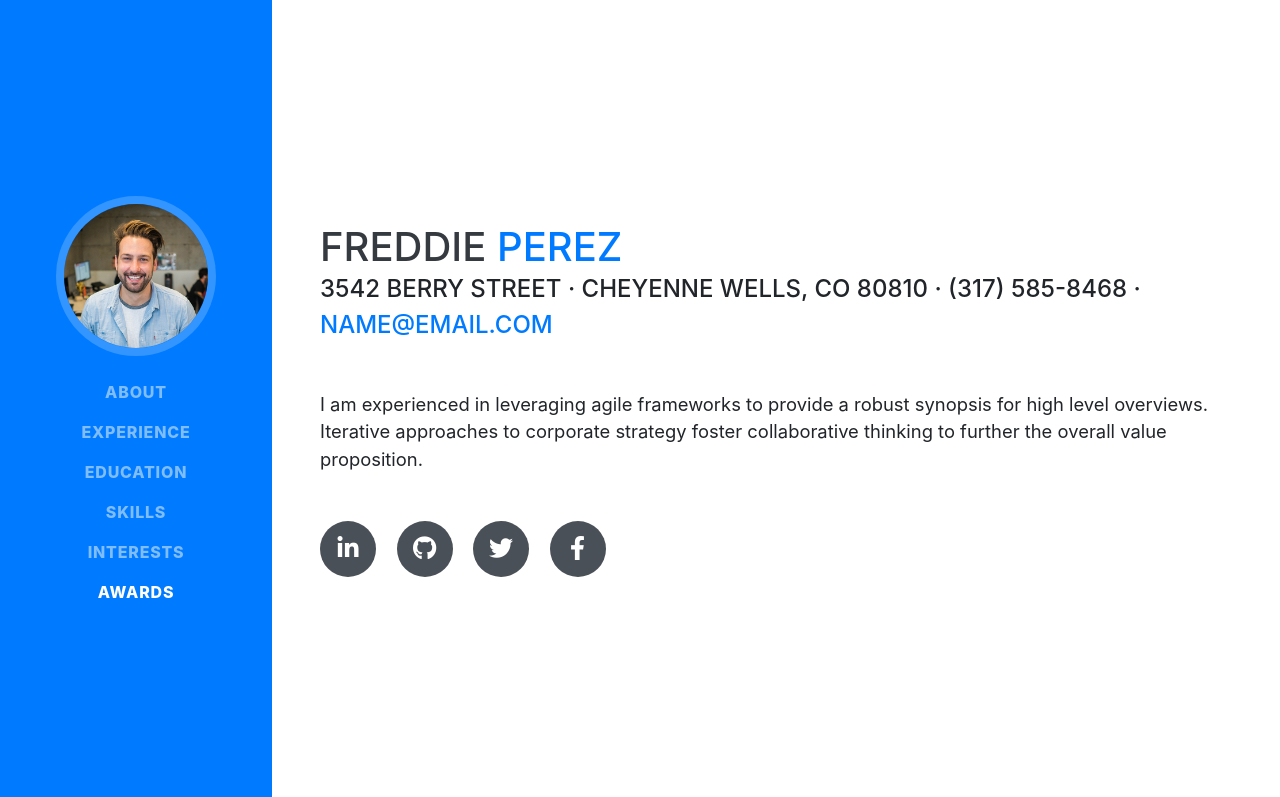
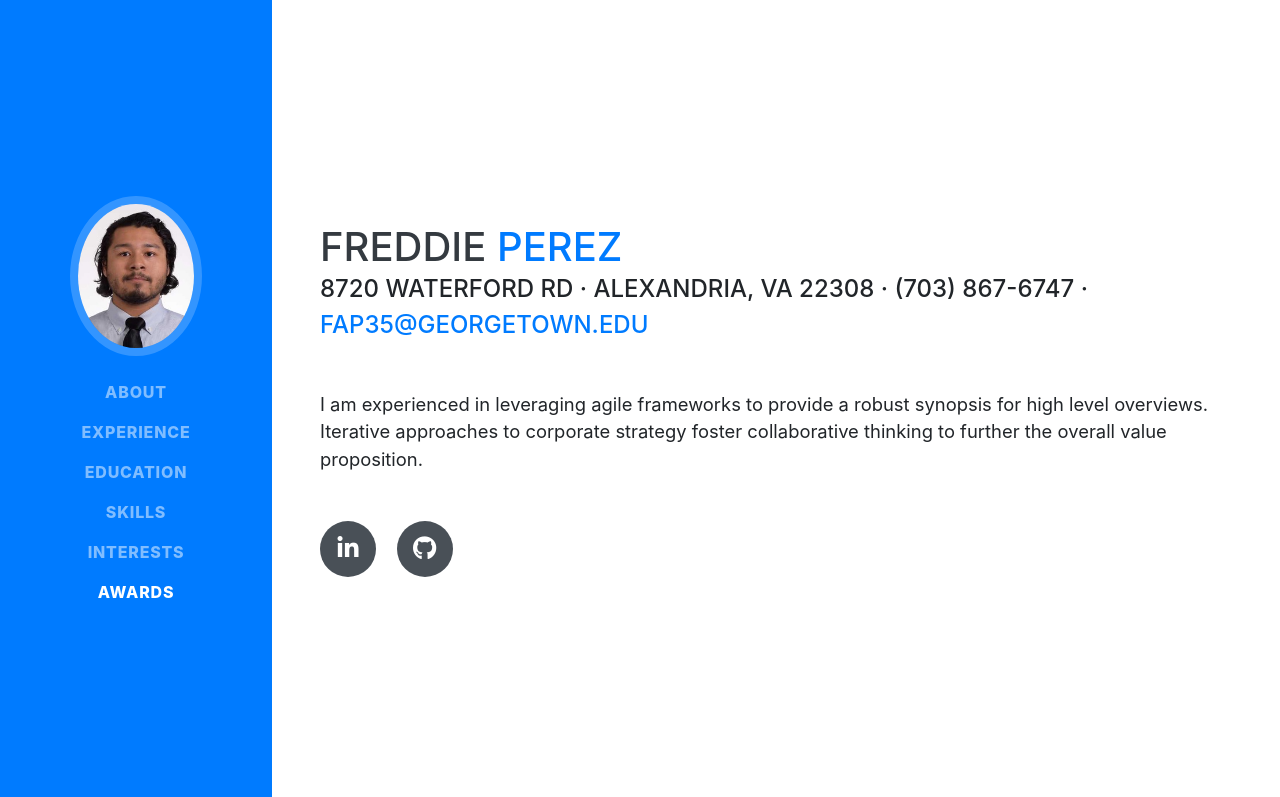
Before and after one commit to fabelperez/resume, a website with bundled scripts: page index.html in a window 1280 px wide. Shown: the top 797 px of the page. Built offline with nearby package versions, Linux system fonts and the light colour scheme; a web font is replaced by a local one.

Commit message:
Editted  index.html
Signed-off-by: Freddie Perez <fperez@ida.org>

```diff
--- a/css/resume.css
+++ b/css/resume.css
@@ -1,6 +1,6 @@
 /*!
  * Start Bootstrap - Resume v5.0.8 (https://startbootstrap.com/template-overviews/resume)
- * Copyright 2013-2019 Start Bootstrap
+ * Copyright 2013-2020 Start Bootstrap
  * Licensed under MIT (https://github.com/BlackrockDigital/startbootstrap-resume/blob/master/LICENSE)
  */
 
--- a/index.html
+++ b/index.html
@@ -27,9 +27,9 @@
 
   <nav class="navbar navbar-expand-lg navbar-dark bg-primary fixed-top" id="sideNav">
     <a class="navbar-brand js-scroll-trigger" href="#page-top">
-      <span class="d-block d-lg-none">Clarence Taylor</span>
+      <span class="d-block d-lg-none">Freddie Perez</span>
       <span class="d-none d-lg-block">
-        <img class="img-fluid img-profile rounded-circle mx-auto mb-2" src="img/profile.jpg" alt="">
+        <img class="img-fluid img-profile rounded-circle mx-auto mb-2" src="img/profile_pic.jfif" alt="">
       </span>
     </a>
     <button class="navbar-toggler" type="button" data-toggle="collapse" data-target="#navbarSupportedContent" aria-controls="navbarSupportedContent" aria-expanded="false" aria-label="Toggle navigation">
@@ -66,22 +66,16 @@
         <h1 class="mb-0">Freddie
           <span class="text-primary">Perez</span>
         </h1>
-        <div class="subheading mb-5">3542 Berry Street · Cheyenne Wells, CO 80810 · (317) 585-8468 ·
-          <a href="mailto:name@email.com">name@email.com</a>
+        <div class="subheading mb-5">8720 Waterford Rd · Alexandria, VA 22308 · (703) 867-6747 ·
+          <a href="mailto:name@email.com">fap35@georgetown.edu</a>
         </div>
         <p class="lead mb-5">I am experienced in leveraging agile frameworks to provide a robust synopsis for high level overviews. Iterative approaches to corporate strategy foster collaborative thinking to further the overall value proposition.</p>
         <div class="social-icons">
           <a href="#">
             <i class="fab fa-linkedin-in"></i>
           </a>
-          <a href="#">
+          <a href="http://github.com/fabelperez">
             <i class="fab fa-github"></i>
-          </a>
-          <a href="#">
-            <i class="fab fa-twitter"></i>
-          </a>
-          <a href="#">
-            <i class="fab fa-facebook-f"></i>
           </a>
         </div>
       </div>
```
Also changed, not shown: css/resume.min.css, img/profile_pic.jfif (added), js/resume.min.js.
